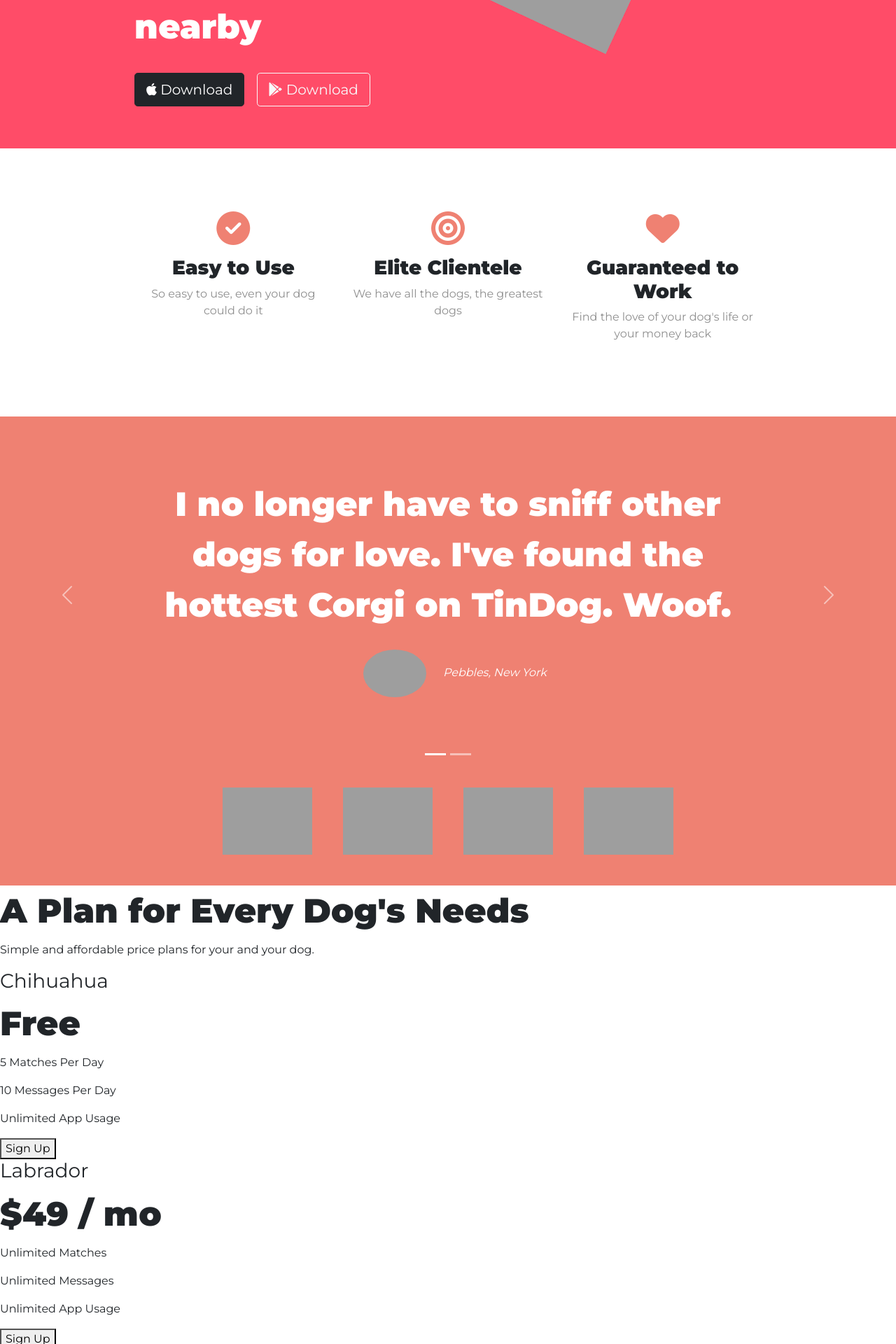
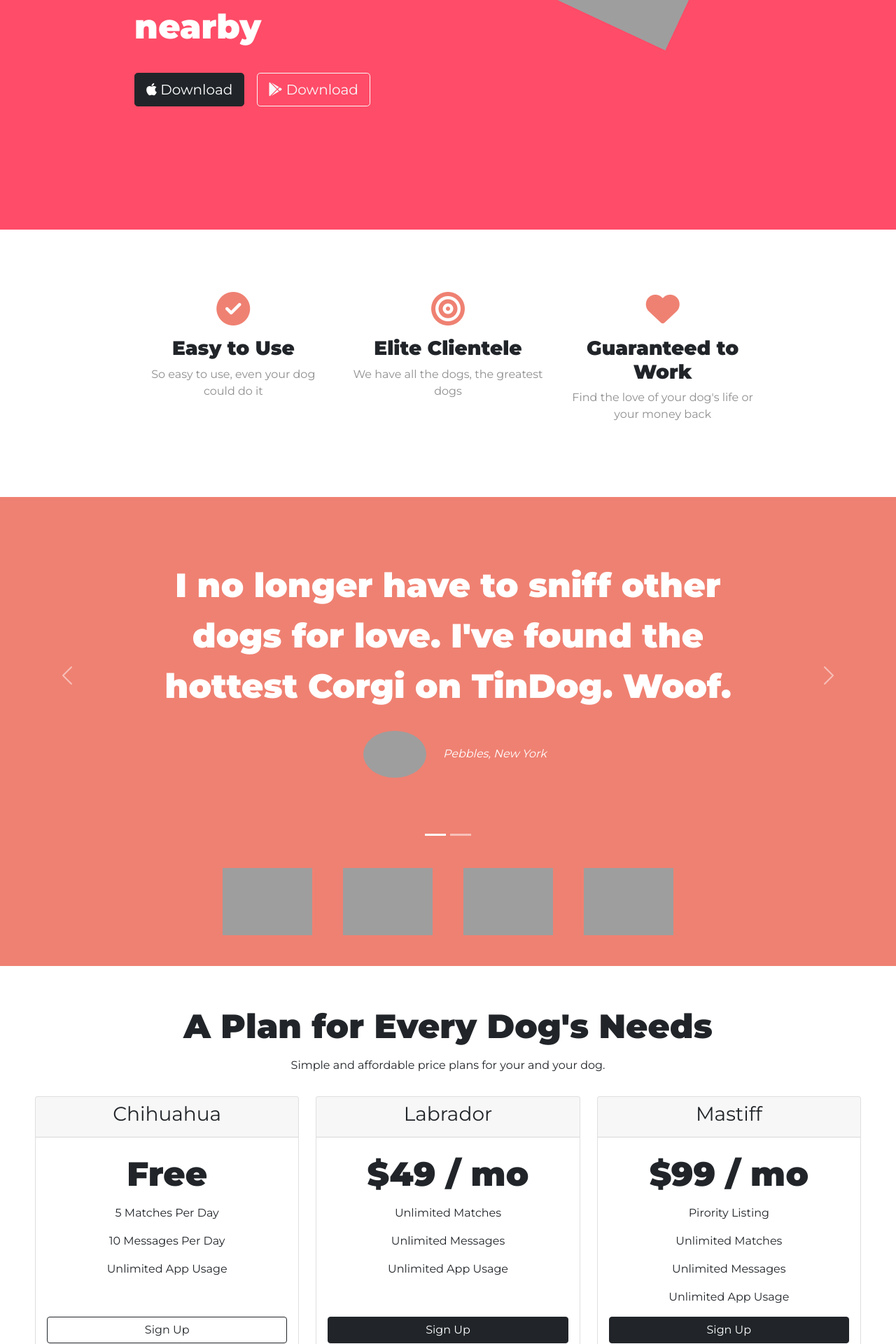
Before and after one commit to HKubinhetz/Bootstrap-Flask, a Flask app: page / in a window 1280 px wide. Shown: the part 320-2240 px from the top of the page at 70% size. Run offline with Flask 2, Linux system fonts and the light colour scheme; some libraries are stand-ins or nearby versions; grey boxes are pictures that could not be loaded.

Commit message:
Updated price's formatting.

```diff
--- a/static/css/styles.css
+++ b/static/css/styles.css
@@ -5,6 +5,7 @@
 #title {
     background-color: #ff4c68;
     color: white;
+    position: relative;
 }
 
 h1 {
@@ -22,7 +23,7 @@
 }
 
 .container-fluid {
-    padding: 3% 15%;
+    padding: 3% 15% 12% 15%;
 }
 
 /* Navigation Bar */
@@ -55,9 +56,11 @@
 /* Title Image */
 
 .iphone-img {
-    width: 60%;
+    width: 20%;
     transform: rotate(25deg);
     padding-left: 2rem;
+    position: absolute;
+    right: 22%;
 }
 
 /* Bullet Points */
@@ -70,6 +73,9 @@
 
 #features {
     padding: 7% 15%;
+    position: relative;
+    z-index: 1;
+    background-color: white;
 }
 
 /* Bullet Points Icons */
@@ -124,3 +130,22 @@
     margin: 20px 20px 5px;
 
 }
+
+#pricing {
+    text-align: center;
+    padding: 50px;
+}
+
+
+@media (max-width: 1028px) {
+    .iphone-img {
+        width:60%;
+        transform: rotate(0deg);
+        padding-top: 5rem;
+        position: static;
+    }
+    #title {
+        text-align: center;
+    }
+
+}
--- a/templates/index.html
+++ b/templates/index.html
@@ -171,30 +171,52 @@
     <h2>A Plan for Every Dog's Needs</h2>
     <p>Simple and affordable price plans for your and your dog.</p>
 
-
+    <div class="row">
+        <div class="col-lg-4 col-md-6 my-3">
+            <div class="card h-100">
+                <div class="card-header">
                     <h3>Chihuahua</h3>
+                </div>
+                <div class="card-body d-flex flex-column">
                     <h2>Free</h2>
                     <p>5 Matches Per Day</p>
                     <p>10 Messages Per Day</p>
                     <p>Unlimited App Usage</p>
-    <button type="button">Sign Up</button>
-
-
+                    <a href="#" class="btn btn-outline-dark mt-auto">Sign Up</a>
+                </div>
+            </div>
+        </div>
+        <div class="col-lg-4 col-md-6 my-3">
+            <div class="card h-100">
+                <div class="card-header">
                     <h3>Labrador</h3>
+                </div>
+                <div class="card-body d-flex flex-column">
                     <h2>$49 / mo</h2>
                     <p>Unlimited Matches</p>
                     <p>Unlimited Messages</p>
                     <p>Unlimited App Usage</p>
-    <button type="button">Sign Up</button>
-
-
+                    <a href="#" class="btn btn-dark mt-auto">Sign Up</a>
+                </div>
+            </div>
+        </div>
+        <div class="col-lg-4 my-3">
+            <div class="card h-100">
+                <div class="card-header">
                     <h3>Mastiff</h3>
+                </div>
+                <div class="card-body d-flex flex-column">
                     <h2>$99 / mo</h2>
                     <p>Pirority Listing</p>
                     <p>Unlimited Matches</p>
                     <p>Unlimited Messages</p>
                     <p>Unlimited App Usage</p>
-    <button type="button">Sign Up</button>
+                    <a href="#" class="btn btn-dark mt-auto">Sign Up</a>
+                </div>
+            </div>
+        </div>
+
+    </div>
 
 </section>
 
```
Lines whose indentation alone changed are shown as unchanged.
